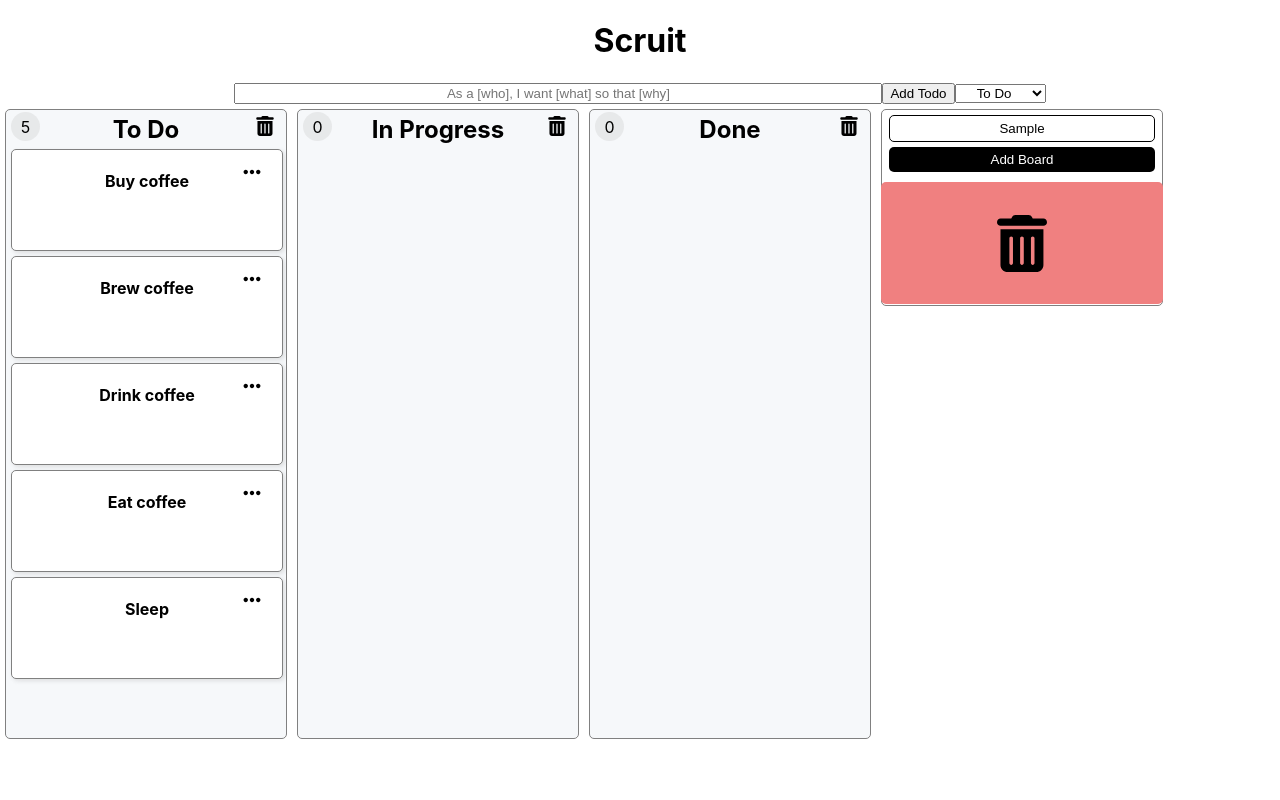
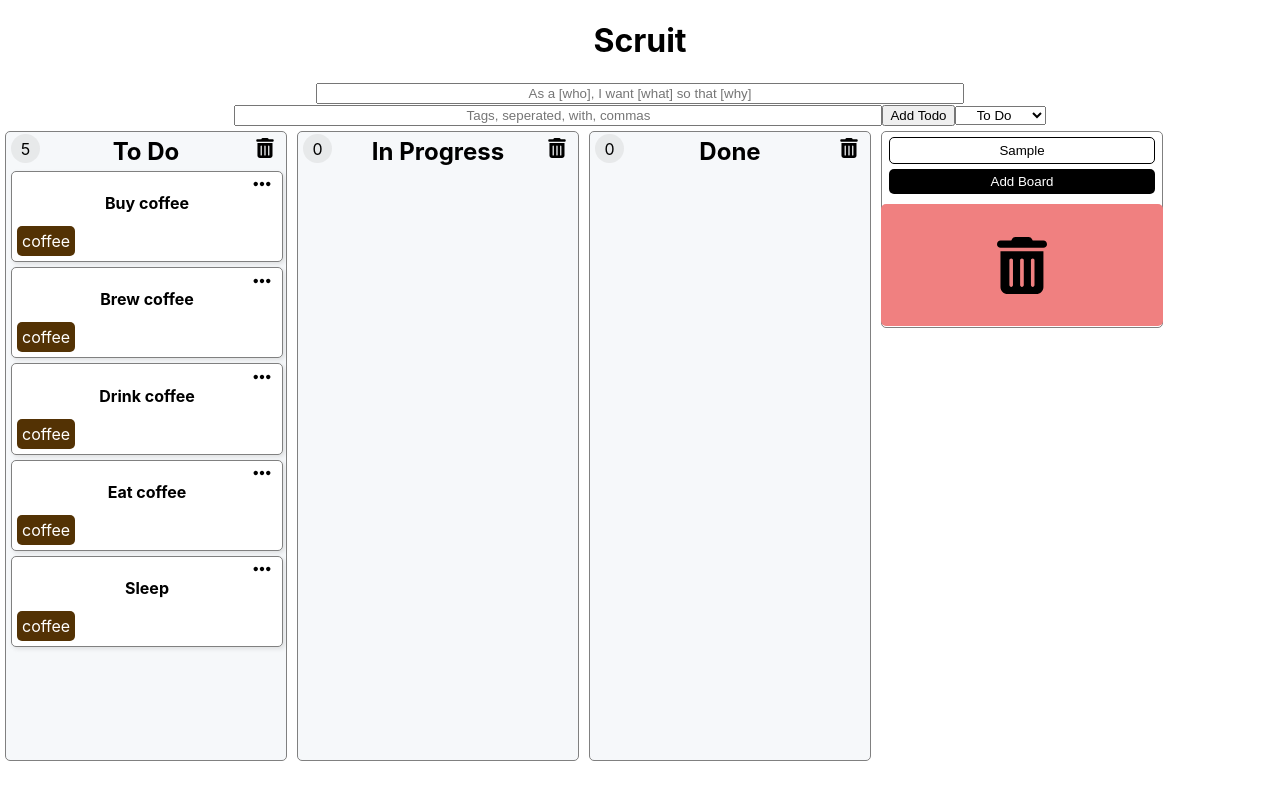
Before and after one commit to Kybbe/Scruit, a React (Create React App) app: page / in a window 1280 px wide. Both pictures are taken after typing "Sample" into the empty fields and a click on the button "Add kanban preset". Built offline with nearby package versions, Linux system fonts and the light colour scheme.

Commit message:
LOTS OF STUFF
added editing of todos,
added uuid as id to get around ids being the same for 2 todos when delete and add were made,
fixed some styling for when boards have longer titles,
added large kanban baord preset and todos
+ loads more

```diff
--- a/package.json
+++ b/package.json
@@ -17,6 +17,7 @@
     "react-router-dom": "^6.3.0",
     "react-scripts": "5.0.1",
     "redux": "^4.1.2",
+    "uuid": "^8.3.2",
     "web-vitals": "^2.1.4"
   },
   "scripts": {
--- a/src/App.css
+++ b/src/App.css
@@ -37,7 +37,6 @@ input {
   border-radius: 5px;
   padding-top: 5px;
   flex-shrink: 0;
-  min-height: calc(100% - 38px);
 }
 
 .over-droppable {
@@ -108,8 +107,7 @@ input {
 }
 
 .boardTitle {
-  margin: 0;
-  margin-top: 5px;
+  margin: 5px 35px 0px 35px;
 }
 
 .boardCounter {
@@ -132,23 +130,51 @@ input {
   background-color: white;
   color: black;
   width: 100%;
-  height: 100px;
+  min-height: 80px;
   box-shadow: 2px 2px 4px rgba(128, 128, 128, 0.2);
   position: relative;
 }
 
+.todoName {
+  margin: 1.33em 5px 8px 5px;
+  word-break: break-word;
+}
+
+/* To hide men when not open */
 .menu {
   display: none;
 }
 
+/* The menu when its open */
 .menuOpen .menu {
-  display: unset;
+  border: 1px solid black;
+  position: absolute;
+  top: 20px;
+  right: 5px;
+  background-color: white;
+  padding: 6px;
+  border-radius: 5px;
+  display: flex;
+  flex-direction: column;
+  z-index: 2;
+  box-shadow: 2px 2px 5px rgba(128, 128, 128, 0.2);
 }
 
+.menuOpen .menu button {
+  margin: 1px;
+  border: none;
+  border-radius: 5px;
+  padding: 5px;
+  background-color: black;
+  color: white;
+  cursor: pointer;
+}
+
+/* The ... button to open menu */
 .openMenu {
   position: absolute;
-  top: 0px;
-  right: 10px;
+  top: -10px;
+  right: 0px;
   background-color: transparent;
   border: none;
   cursor: pointer;
@@ -162,14 +188,87 @@ input {
   align-items: center;
 }
 
+.modal {
+  position: fixed;
+  top: 50%;
+  left: 50%;
+  width: 50%;
+  transform: translate(-50%, -50%);
+  padding: 10px;
+  background-color: white;
+  display: flex;
+  flex-direction: column;
+  align-items: center;
+  z-index: 2;
+  border-radius: 5px;
+  box-shadow: 2px 2px 5px rgba(255, 255, 255, 0.3);
+  border: 1px solid grey;
+}
+
+.modal > * {
+  margin: 5px;
+  width: 100%;
+  box-sizing: border-box;
+}
+
+.closeModal {
+  position: absolute;
+  top: 5px;
+  right: 0px;
+  background-color: transparent;
+  border: none;
+  cursor: pointer;
+  width: unset;
+}
+
+.hidden {
+  display: none;
+}
+
+.modalBackdrop {
+  position: fixed;
+  top: 0;
+  left: 0;
+  width: 100vw;
+  height: 100vh;
+  background-color: rgba(0, 0, 0, 0.3);
+  z-index: 1;
+}
+
+.tags {
+  display: flex;
+  flex-wrap: wrap;
+}
+
+.tag {
+  background-color: rgb(255, 192, 255);
+  border-radius: 5px;
+  padding: 5px;
+  margin: 5px;
+  overflow: hidden;
+  text-align: center;
+  flex-shrink: 0;
+  word-break: break-all;
+  max-width: 250px;
+}
+
+.coffee, .Coffee {
+  background-color: rgb(83, 50, 4);
+  color: white;
+}
+
 @media (max-width: 500px) {
   .boards {
     flex-direction: column;
     overflow-X: hidden;
   }
 
+  .addBoard.droppable {
+    width: calc(100% - 12px);
+  }
+
   .droppable {
-    width: calc(100% - 12px);
+    width: 100%;
     min-height: 110px;
   }
 
--- a/src/components/ListComponent.js
+++ b/src/components/ListComponent.js
@@ -1,7 +1,7 @@
 import ListItem from './ListItemComponent';
 import { Droppable } from 'react-beautiful-dnd';
-import { useSelector } from "react-redux";
-import { useDispatch } from "react-redux";
+import { useSelector, useDispatch } from "react-redux";
+import { useEffect, useState, useRef } from "react";
 import {ReactComponent as TrashCan} from '../trashcan.svg';
 
 export default function ListComponent({board, index}) {
@@ -9,9 +9,16 @@ export default function ListComponent({board, index}) {
   const boards = useSelector(state => state.todos);
   const todosInBoard = boards[board];
   const dispatch = useDispatch();
+  const [height, setHeight] = useState(0)
+  const listHeader = useRef(null)
+
+  useEffect(() => {
+    setHeight((listHeader.current.clientHeight + 10) + "px")
+  })
 
   return (
     <div className='droppableContainer'>
+      <div ref={listHeader}>
         <p className='boardCounter'>{todosInBoard.length}</p>
         <h2 className='boardTitle'>{board}</h2>
         <button
@@ -19,11 +26,13 @@ export default function ListComponent({board, index}) {
           onClick={() => {dispatch({type: "REMOVE_BOARD", payload: board})}}>
             <TrashCan />
         </button>
+      </div>
       <Droppable droppableId={board}>
         {(provided, snapshot) => (
           <div
           ref={provided.innerRef}
           className={snapshot.isDraggingOver ? "droppable over-droppable" : "droppable"}
+          style={{height: "calc(100% - " + height +")"}}
           {...provided.droppableProps}
           >
             {todosInBoard.map((todo, index) => (
--- a/src/components/ListItemComponent.js
+++ b/src/components/ListItemComponent.js
@@ -11,17 +11,11 @@ export default function ListItemComponent({todo, index, board}) {
     dispatch({ type: "REMOVE_TODO", payload: {id: id, board: board} });
   }
 
-  function editCard() {
-    {/* <input type="text" placeholder="Edit user story" />
-    <input type="text" placeholder="Edit description" />
-    <input type="text" placeholder="Edit tags" />
-    <input type="text" placeholder="Edit due date" />
-
-    <button onClick={editCard}>X</button> */}
-  }
-
   function openModal() {
-
+    document.getElementsByClassName('modal')[0].classList.toggle('hidden');
+    document.getElementsByClassName('modalBackdrop')[0].classList.toggle('hidden');
+    dispatch({ type: "SET_CURRENT_EDIT_TODO", payload: {name: todo.name, id: todo.id, board: board, tags: todo.tags} });
+    openMenu();
   }
 
   function openMenu() {
@@ -38,13 +32,25 @@ export default function ListItemComponent({todo, index, board}) {
         className="draggable"
         >
           <div className='card' ref={card}>
-            <h4>{todo.name}</h4>
+            <h4 className='todoName'>{todo.name}</h4>
             <button className='openMenu' onClick={openMenu}>
               <svg xmlns="http://www.w3.org/2000/svg" viewBox="0 0 448 512" fill='black' height="20px" width="20px"><path d="M120 256C120 286.9 94.93 312 64 312C33.07 312 8 286.9 8 256C8 225.1 33.07 200 64 200C94.93 200 120 225.1 120 256zM280 256C280 286.9 254.9 312 224 312C193.1 312 168 286.9 168 256C168 225.1 193.1 200 224 200C254.9 200 280 225.1 280 256zM328 256C328 225.1 353.1 200 384 200C414.9 200 440 225.1 440 256C440 286.9 414.9 312 384 312C353.1 312 328 286.9 328 256z"/></svg>
             </button>
             <div className='menu'>
               <button onClick={openModal}>Edit</button>
-              <button onClick={(e) => {deleteTodo(todo.id); e.stopPropagation();}}>Delete</button>
+              <button onClick={() => {deleteTodo(todo.id)}}>Delete</button>
+            </div>
+            <div className='tags'>
+            {todo.tags.length > 0 ?
+              todo.tags.map((tag, index) => {
+                return (
+                  <div className={"tag " + tag} key={index}>
+                    {tag}
+                  </div>
+                )
+              })
+              : ""
+            }
             </div>
             {/* Checkmark */}
             {/* Tags */}
--- /dev/null
+++ b/src/components/UniversalModal.js
@@ -0,0 +1,71 @@
+import { useEffect, useRef } from 'react';
+import { useDispatch, useSelector } from "react-redux";
+
+export default function UniversalModal() {
+
+  const dispatch = useDispatch();
+  const newTodoName = useRef("");
+  const newTags = useRef("");
+
+  const currentEditTodo = useSelector(state => state.currentEditTodo);
+
+  useEffect(() => {
+    if (currentEditTodo) {
+      newTodoName.current.value = currentEditTodo.name;
+    }
+  }, [currentEditTodo])
+
+  useEffect(() => {
+    if( currentEditTodo === undefined ) { return; }
+    if (currentEditTodo.tags) {
+      newTags.current.value = currentEditTodo.tags.join(", ");
+    }
+  }, [currentEditTodo])
+
+
+  function editTodo() {
+    let name = newTodoName.current.value;
+    let id = currentEditTodo.id;
+    let board = currentEditTodo.board;
+    let tags = newTags.current.value.split(", ");
+    if (name) {
+      dispatch({ type: "UPDATE_TODO", payload: {id: id, name: name, board: board, tags: tags} });
+      newTodoName.current.value = "";
+      document.getElementsByClassName('modal')[0].classList.toggle('hidden');
+      document.getElementsByClassName('modalBackdrop')[0].classList.toggle('hidden');
+    } else {
+      alert("Please enter a name");
+    }
+  }
+
+  function closeModal() {
+    document.getElementsByClassName('modal')[0].classList.toggle('hidden');
+    document.getElementsByClassName('modalBackdrop')[0].classList.toggle('hidden');
+  }
+
+  function handleKeyDown(e) {
+    if (e.key === 'Enter') {
+      editTodo();
+    }
+  }
+
+  return (
+    <div className="universalModal">
+      <div className="modal hidden">
+        {currentEditTodo ? (
+          <>
+            <h2>Edit Todo</h2>
+            <input className="newTodoName" type="text" ref={newTodoName} onKeyDown={handleKeyDown} defaultValue={currentEditTodo.name}></input>
+            <input className='newTodoId' disabled value={currentEditTodo.id}></input>
+            <input className='newTags' ref={newTags}></input>
+            <button onClick={editTodo}>Save</button>
+            <button className='closeModal' onClick={closeModal}>X</button>
+          </>
+        ) : (
+          ""
+        )}
+      </div>
+      <div className="modalBackdrop hidden"></div>
+    </div>
+  )
+}
--- a/src/store/todosReducer.js
+++ b/src/store/todosReducer.js
@@ -1,5 +1,6 @@
 const initialState = {
   todos: {},
+  currentEditTodo: {}
 };
 
 const MenuReducer = (state = initialState, action) => {
@@ -17,8 +18,8 @@ const MenuReducer = (state = initialState, action) => {
 
       return {
         ...state,
-        todos: newTodos
-      };
+        todos: newTodos,
+      }
     case 'REMOVE_TODO':
       let todosInBoardToRemove = state.todos[action.payload.board];
       let newTodosToKeep = todosInBoardToRemove.filter(todo => todo.id !== Number(action.payload.id));
@@ -30,12 +31,28 @@ const MenuReducer = (state = initialState, action) => {
       return {
         ...state,
         todos: newTodosToRemoveState
-      };
+      }
+    case 'UPDATE_TODO':
+      let todosInBoardToUpdate = state.todos[action.payload.board];
+      let newTodosToUpdate = todosInBoardToUpdate.map(todo => {
+        if(todo.id === action.payload.id){
+          return {name: action.payload.name, id: todo.id, tags: action.payload.tags};
+        }
+        return todo;
+      });
+
+      return {
+        ...state,
+        todos: {
+          ...state.todos,
+          [action.payload.board]: newTodosToUpdate
+        }
+      }
     case 'UPDATE_TODOS':
       return {
         ...state,
         todos: action.payload
-      };
+      }
     case "ADD_BOARD":
       let newBoards = {...state.todos};
       newBoards[action.payload] = []; //initialize new board with empty todos array
@@ -43,7 +60,7 @@ const MenuReducer = (state = initialState, action) => {
       return {
         ...state,
         todos: newBoards
-      };
+      }
     case "REMOVE_BOARD":
       let newBoards2 = {...state.todos};
       delete newBoards2[action.payload];
@@ -51,7 +68,12 @@ const MenuReducer = (state = initialState, action) => {
       return {
         ...state,
         todos: newBoards2
-      };
+      }
+    case "SET_CURRENT_EDIT_TODO":
+      return {
+        ...state,
+        currentEditTodo: action.payload
+      }
     default:
       return state
     }
--- a/src/views/Home.js
+++ b/src/views/Home.js
@@ -4,30 +4,33 @@ import { DragDropContext } from 'react-beautiful-dnd';
 import { Droppable } from 'react-beautiful-dnd';
 
 import ListComponent from "../components/ListComponent";
+import UniversalModal from "../components/UniversalModal";
+
+import { v4 as uuidv4 } from 'uuid';
 
 export default function Home() {
 
   const dispatch = useDispatch();
   const todos = useSelector(state => state.todos);
   const boards = Object.keys(todos);
-  let totalAmountTodos = 0;
-  boards.forEach(board => {
-    if(todos[board].length > 0) {
-      totalAmountTodos += todos[board].length;
-    }
-  });
+  const tagsInput = useRef("");
   const todoName = useRef("")
   const boardName = useRef("")
   const selectedBoard = useRef(0)
-  var addedKanban = false;
 
   function addTodo() {
     let name = todoName.current.value;
+    let tags = tagsInput.current.value;
+
+    // make tags a array of strings split by ", "
+    tags = tags.split(", ");
+    if(tags[0] === "") { tags = []; }
     if (name) {
       //find board by board.id, and make todo.order equal to the length of that board's todos array
       let newTodo = {
         name: name,
-        id: totalAmountTodos,
+        id: uuidv4(),
+        tags: tags,
       }
 
       dispatch({ type: "ADD_TODO", payload: {name: selectedBoard.current.value, todo: newTodo}});
@@ -44,7 +47,6 @@ export default function Home() {
   }
 
   async function addKanbanPreset() {
-    if (!addedKanban) {
     await dispatch({ type: "ADD_BOARD", payload: "To Do" });
     await dispatch({ type: "ADD_BOARD", payload: "In Progress" });
     await dispatch({ type: "ADD_BOARD", payload: "Done" });
@@ -53,13 +55,30 @@ export default function Home() {
     let todos = names.map((name, index) => {
       let newTodo = {
         name: name,
-          id: index,
+        id: uuidv4(),
+        tags: ["coffee"],
       }
       return newTodo;
     })
     todos.forEach(todo => dispatch({ type: "ADD_TODO", payload: {name: "To Do", todo: todo} }))
-      addedKanban = true;
   }
+
+  async function addLargeKanbanPreset() {
+    let boardNames = ["To Do", "Backlog", "Sprint backlog", "In Progress", "Testing", "Needs to be deployed", "Done"];
+    boardNames.forEach(name => dispatch({ type: "ADD_BOARD", payload: name }))
+
+    let names = ["Buy coffee", "Brew coffee", "Drink coffee", "Eat coffee", "Sleep", "Code", "Game", "Add form to login", "Register old users", "asd", "Stuff", "3"];
+    let tags = ["Coffee", "Code", "Game", "Form", "Register", "Stuff"];
+    let todos = names.map((name, index) => {
+      let newTodo = {
+        name: name,
+        id: uuidv4(),
+        tags: tags.slice(Math.floor(Math.random() * tags.length)),
+      }
+      let randomBoard = Math.floor(Math.random() * boardNames.length);
+      return {name: boardNames[randomBoard], todo: newTodo};
+    })
+    todos.forEach(todo => dispatch({ type: "ADD_TODO", payload: {name: todo.name, todo: todo.todo} }))
   }
 
   function handleKeyDown(e) {
@@ -117,6 +136,7 @@ export default function Home() {
         { boards.length > 0 ? (
           <div>
             <input id="todoName" type="text" ref={todoName} onKeyDown={handleKeyDown} placeholder="As a [who], I want [what] so that [why]"></input>
+            <input id="tags" type="text" ref={tagsInput} placeholder="Tags, seperated, with, commas"></input>
             <button onClick={addTodo}>Add Todo</button>
             <select id="selectBoard" ref={selectedBoard} defaultValue={boards[0]}>
               {boards.map((board, index) => (
@@ -128,6 +148,7 @@ export default function Home() {
           <div>
             <p>Add a board down below!</p>
             <button onClick={addKanbanPreset}>Add kanban preset</button>
+            <button onClick={addLargeKanbanPreset}>Add large kanban preset</button>
           </div>
         )}
 
@@ -154,6 +175,7 @@ export default function Home() {
           </div>
         </div>
       </DragDropContext>
+      <UniversalModal />
     </div>
   );
 }
```
Also changed, not shown: 1 other file (tests, documents, lock files or other folders). Lines whose indentation alone changed are shown as unchanged.
